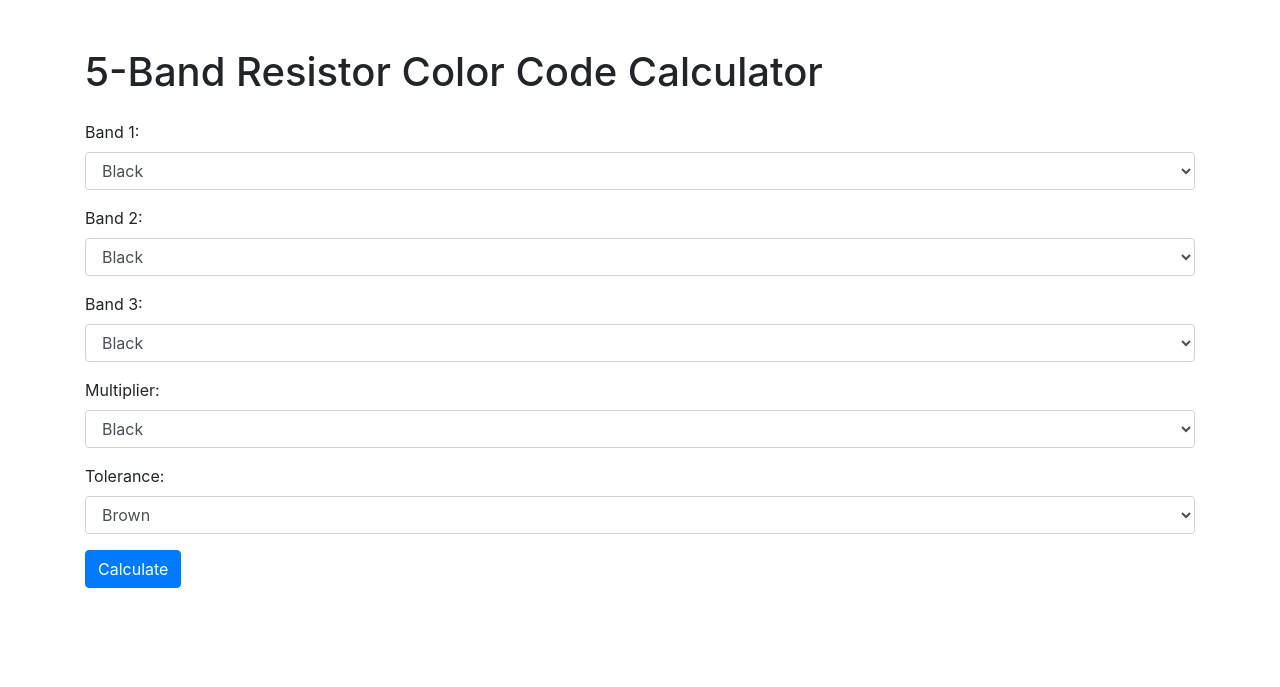
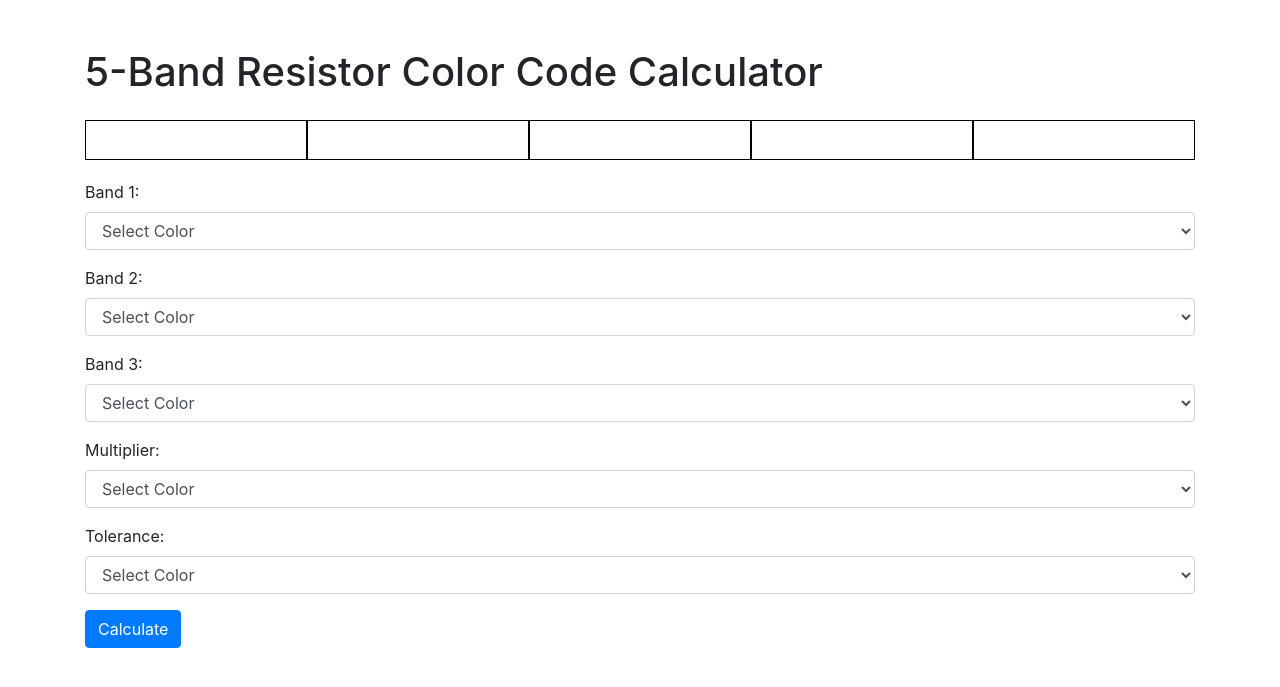
Before and after one commit to mariusponct/resistor_color_code_devops_app, a Flask app: page / in a window 1280 px wide. Shown: the top 687 px of the page. Run offline with Flask 3, Linux system fonts and the light colour scheme; some libraries are stand-ins or nearby versions.

Commit message:
add a bar for bands colors

```diff
--- a/templates/index.html
+++ b/templates/index.html
@@ -5,14 +5,33 @@
     <meta name="viewport" content="width=device-width, initial-scale=1, shrink-to-fit=no">
     <title>5-Band Resistor Color Code Calculator</title>
     <link href="https://stackpath.bootstrapcdn.com/bootstrap/4.5.2/css/bootstrap.min.css" rel="stylesheet">
+    <style>
+        .color-bar {
+            display: flex;
+            margin-bottom: 20px;
+        }
+        .color-block {
+            flex: 1;
+            height: 40px;
+            border: 1px solid #000;
+        }
+    </style>
 </head>
 <body>
     <div class="container mt-5">
         <h1 class="mb-4">5-Band Resistor Color Code Calculator</h1>
-        <form method="post">
+        <div class="color-bar">
+            <div id="color1" class="color-block"></div>
+            <div id="color2" class="color-block"></div>
+            <div id="color3" class="color-block"></div>
+            <div id="color4" class="color-block"></div>
+            <div id="color5" class="color-block"></div>
+        </div>
+        <form id="resistor-form" method="post">
             <div class="form-group">
                 <label for="band1">Band 1:</label>
-                <select id="band1" name="band1" class="form-control">
+                <select id="band1" name="band1" class="form-control" onchange="updateColorBar(1)">
+                    <option value="" selected disabled>Select Color</option>
                     {% for color in color_codes.keys() %}
                     <option value="{{ color }}" {% if color == band1 %}selected{% endif %}>{{ color.capitalize() }}</option>
                     {% endfor %}
@@ -20,7 +39,8 @@
             </div>
             <div class="form-group">
                 <label for="band2">Band 2:</label>
-                <select id="band2" name="band2" class="form-control">
+                <select id="band2" name="band2" class="form-control" onchange="updateColorBar(2)">
+                    <option value="" selected disabled>Select Color</option>
                     {% for color in color_codes.keys() %}
                     <option value="{{ color }}" {% if color == band2 %}selected{% endif %}>{{ color.capitalize() }}</option>
                     {% endfor %}
@@ -28,7 +48,8 @@
             </div>
             <div class="form-group">
                 <label for="band3">Band 3:</label>
-                <select id="band3" name="band3" class="form-control">
+                <select id="band3" name="band3" class="form-control" onchange="updateColorBar(3)">
+                    <option value="" selected disabled>Select Color</option>
                     {% for color in color_codes.keys() %}
                     <option value="{{ color }}" {% if color == band3 %}selected{% endif %}>{{ color.capitalize() }}</option>
                     {% endfor %}
@@ -36,7 +57,8 @@
             </div>
             <div class="form-group">
                 <label for="multiplier">Multiplier:</label>
-                <select id="multiplier" name="multiplier" class="form-control">
+                <select id="multiplier" name="multiplier" class="form-control" onchange="updateColorBar(4)">
+                    <option value="" selected disabled>Select Color</option>
                     {% for color in color_codes.keys() %}
                     <option value="{{ color }}" {% if color == multiplier %}selected{% endif %}>{{ color.capitalize() }}</option>
                     {% endfor %}
@@ -44,7 +66,8 @@
             </div>
             <div class="form-group">
                 <label for="tolerance">Tolerance:</label>
-                <select id="tolerance" name="tolerance" class="form-control">
+                <select id="tolerance" name="tolerance" class="form-control" onchange="updateColorBar(5)">
+                    <option value="" selected disabled>Select Color</option>
                     {% for color in tolerance_codes.keys() %}
                     <option value="{{ color }}" {% if color == tolerance %}selected{% endif %}>{{ color.capitalize() }}</option>
                     {% endfor %}
@@ -53,7 +76,7 @@
             <button type="submit" class="btn btn-primary">Calculate</button>
         </form>
         {% if resistance is not none %}
-        <div class="mt-4">
+        <div class="result mt-4">
             <h2>Resistance: {{ resistance }} Ω</h2>
             {% if tolerance_value is not none %}
             <h3>Tolerance: ±{{ tolerance_value }}%</h3>
@@ -61,6 +84,29 @@
         </div>
         {% endif %}
     </div>
+    <script>
+        function updateColorBar(band) {
+            var colorElement = document.getElementById('band' + band);
+            if (!colorElement && band === 4) {
+                colorElement = document.getElementById('multiplier');
+            } else if (!colorElement && band === 5) {
+                colorElement = document.getElementById('tolerance');
+            }
+            var color = colorElement.value;
+            document.getElementById('color' + band).style.backgroundColor = color;
+        }
+
+        // Initialize the color bar to white
+        function initializeColorBar() {
+            for (var i = 1; i <= 5; i++) {
+                document.getElementById('color' + i).style.backgroundColor = 'white';
+            }
+        }
+
+        document.addEventListener("DOMContentLoaded", function() {
+            initializeColorBar();
+        });
+    </script>
     <script src="https://code.jquery.com/jquery-3.5.1.slim.min.js"></script>
     <script src="https://cdn.jsdelivr.net/npm/@popperjs/core@2.5.4/dist/umd/popper.min.js"></script>
     <script src="https://stackpath.bootstrapcdn.com/bootstrap/4.5.2/js/bootstrap.min.js"></script>
```
Also changed, not shown: static/styles.css (deleted, +0 -7 lines).
